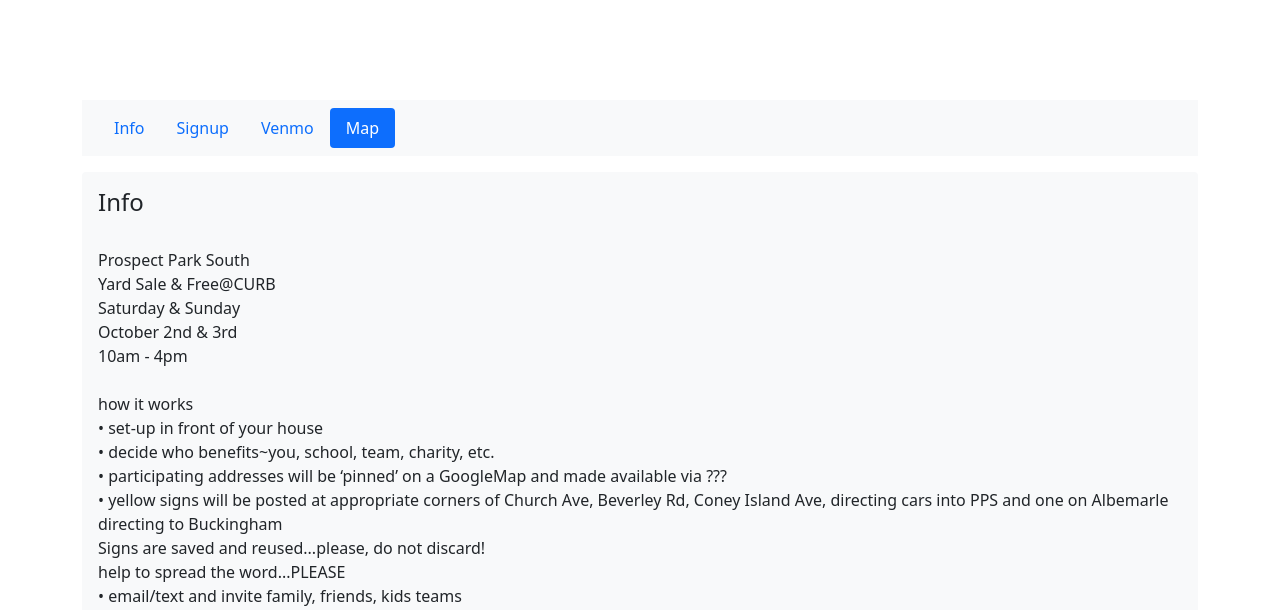
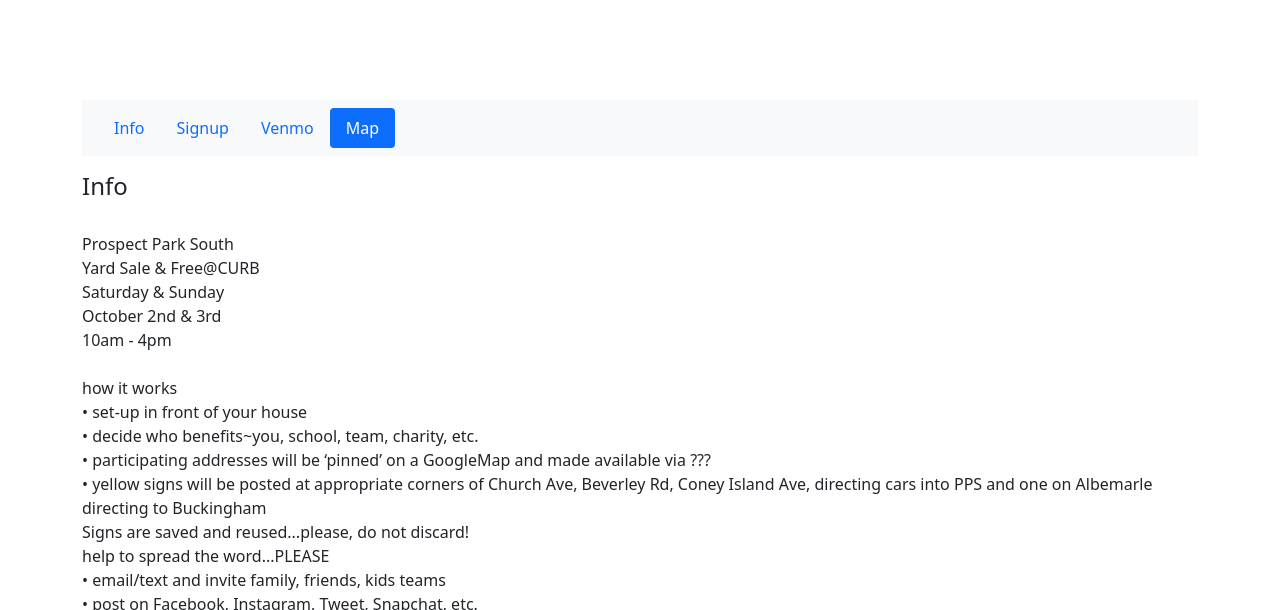
Before and after one commit to kenhutchinson/pps-yard-sale, a website: page src/index.html in a window 1280 px wide. Shown: the part 190-800 px from the top of the page. Drawn offline with nearby package versions, Linux system fonts and the light colour scheme.

Commit message:
Changed header

```diff
--- a/src/index.html
+++ b/src/index.html
@@ -38,8 +38,13 @@
       </nav>
 
 
-    <div data-bs-spy="scroll" data-bs-target="#navbar-example2" data-bs-root-margin="0px 0px -40%" data-bs-smooth-scroll="true" class="scrollspy-example bg-light p-3 rounded-2" tabindex="0">
+<!--
+<div data-bs-spy="scroll" data-bs-target="#navbar-example2" data-bs-root-margin="0px 0px -40%" data-bs-smooth-scroll="true" class="scrollspy-example bg-light p-3 rounded-2" tabindex="0">
+-->
+<div data-bs-spy="scroll" data-bs-target="#navbar-example2" data-bs-offset="0" class="scrollspy-example" tabindex="0">
+
       <h4 id="scrollspyHeading1">Info</h4>
+<p>
 <br/>Prospect Park South
 <br/>Yard Sale & Free@CURB
 <br/>Saturday & Sunday
@@ -64,7 +69,7 @@ directing cars into PPS and one on Albemarle directing to Buckingham
 <br/>& info on the form @KenHutch ???
 <br/>(fee covers advertising costs in newspapers, signage
 <br/>and these sign-up sheets)
-
+</p>
         <p>Have a bug report to share with us? Use this template to reproduce an isolated test case so we can more easily identify the problem and hopefully find a fix.Have a bug report to share with us? Use this template to reproduce an isolated test case so we can more easily identify the problem and hopefully find a fix.Have a bug report to share with us? Use this template to reproduce an isolated test case so we can more easily identify the problem and hopefully find a fix.Have a bug report to share with us? Use this template to reproduce an isolated test case so we can more easily identify the problem and hopefully find a fix.</p>
         <p>Have a bug report to share with us? Use this template to reproduce an isolated test case so we can more easily identify the problem and hopefully find a fix.Have a bug report to share with us? Use this template to reproduce an isolated test case so we can more easily identify the problem and hopefully find a fix.Have a bug report to share with us? Use this template to reproduce an isolated test case so we can more easily identify the problem and hopefully find a fix.Have a bug report to share with us? Use this template to reproduce an isolated test case so we can more easily identify the problem and hopefully find a fix.</p>
         <p>Have a bug report to share with us? Use this template to reproduce an isolated test case so we can more easily identify the problem and hopefully find a fix.Have a bug report to share with us? Use this template to reproduce an isolated test case so we can more easily identify the problem and hopefully find a fix.Have a bug report to share with us? Use this template to reproduce an isolated test case so we can more easily identify the problem and hopefully find a fix.Have a bug report to share with us? Use this template to reproduce an isolated test case so we can more easily identify the problem and hopefully find a fix.</p>
```
